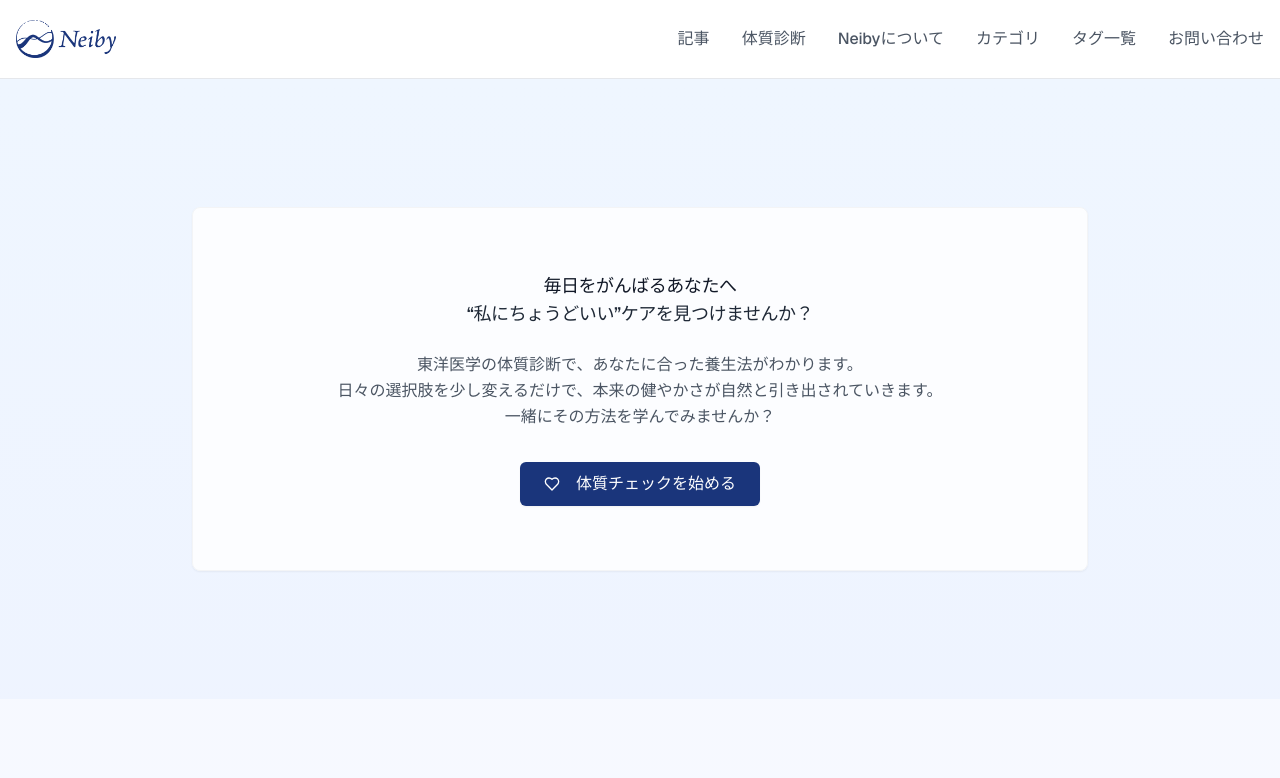
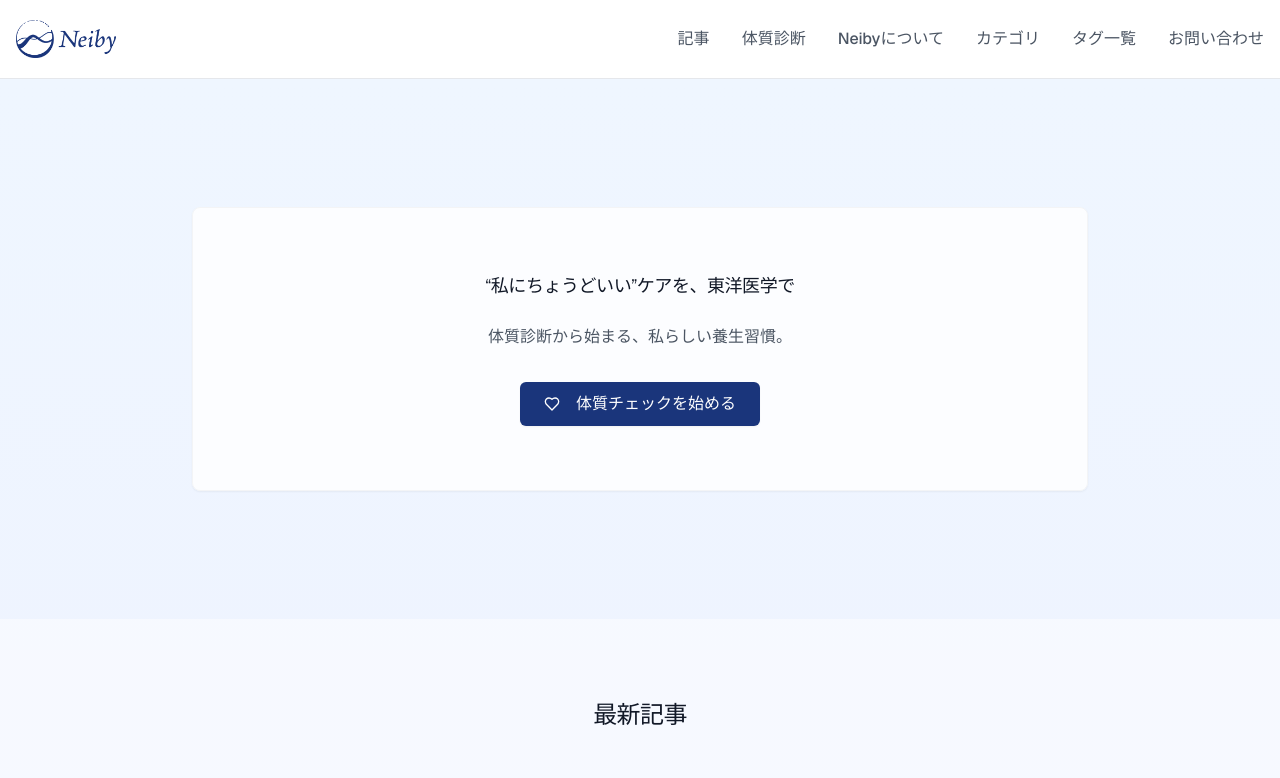
Before and after one commit to neiby2025/neiby_yojo_media, a Next.js app: page / in a window 1280 px wide. Shown: the top 778 px of the page. Built offline with nearby package versions, Linux system fonts and the light colour scheme; grey boxes are pictures that could not be loaded.

Commit message:
文言修正

```diff
--- a/app/page.tsx
+++ b/app/page.tsx
@@ -122,18 +122,10 @@ export default function HomePage() {
         <div className="container mx-auto text-center max-w-4xl">
           <div className="bg-white/80 backdrop-blur-sm rounded-lg p-12 md:p-16 shadow-sm border border-gray-100">
             <h1 className="text-xl md:text-lg font-light text-gray-900 mb-6 leading-tight tracking-tight">
-              毎日をがんばるあなたへ
-              <br />
-              <span className="font-medium text-gray-800">
-                “私にちょうどいい”ケアを見つけませんか？
-              </span>
+              “私にちょうどいい”ケアを、東洋医学で
             </h1>
             <p className="text-base md:text-s text-gray-600 mb-8 leading-relaxed max-w-2xl mx-auto">
-              東洋医学の体質診断で、あなたに合った養生法がわかります。
-              <br />
-              日々の選択肢を少し変えるだけで、本来の健やかさが自然と引き出されていきます。
-              <br />
-              一緒にその方法を学んでみませんか？
+              体質診断から始まる、私らしい養生習慣。
             </p>
 
             <Link href="/questionnaire">
```
